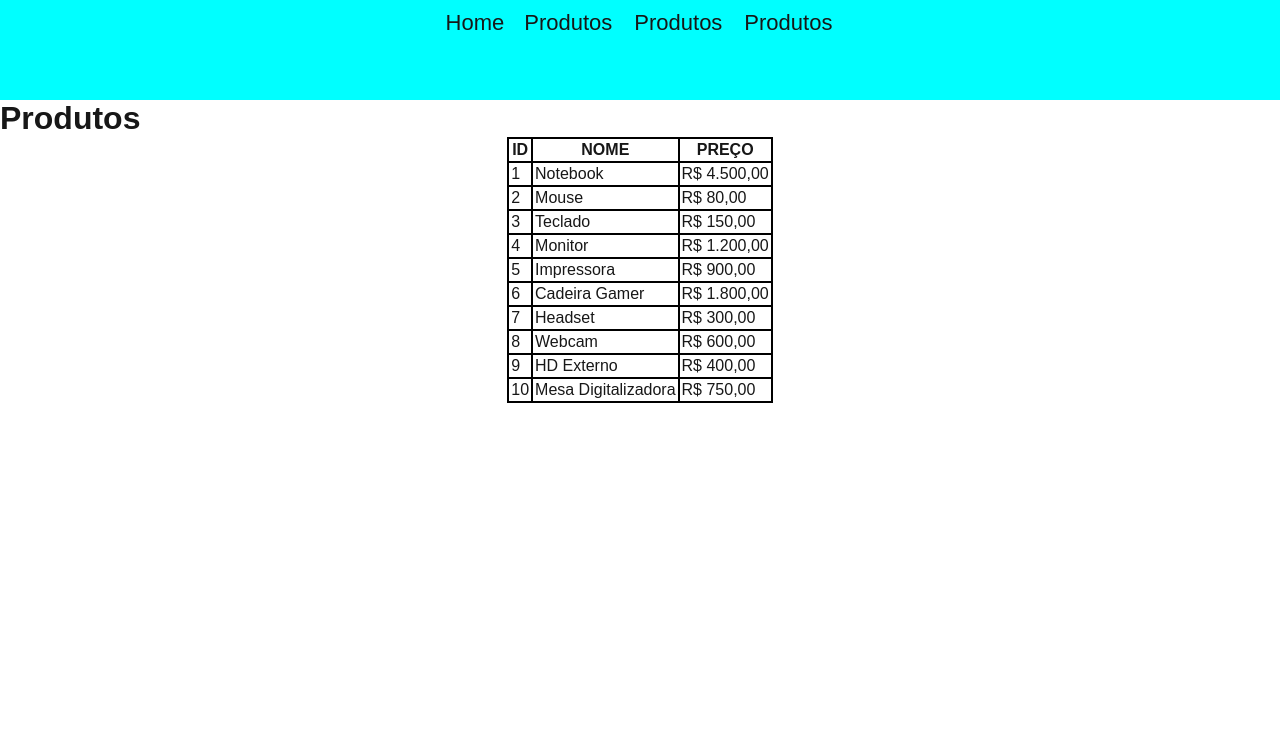
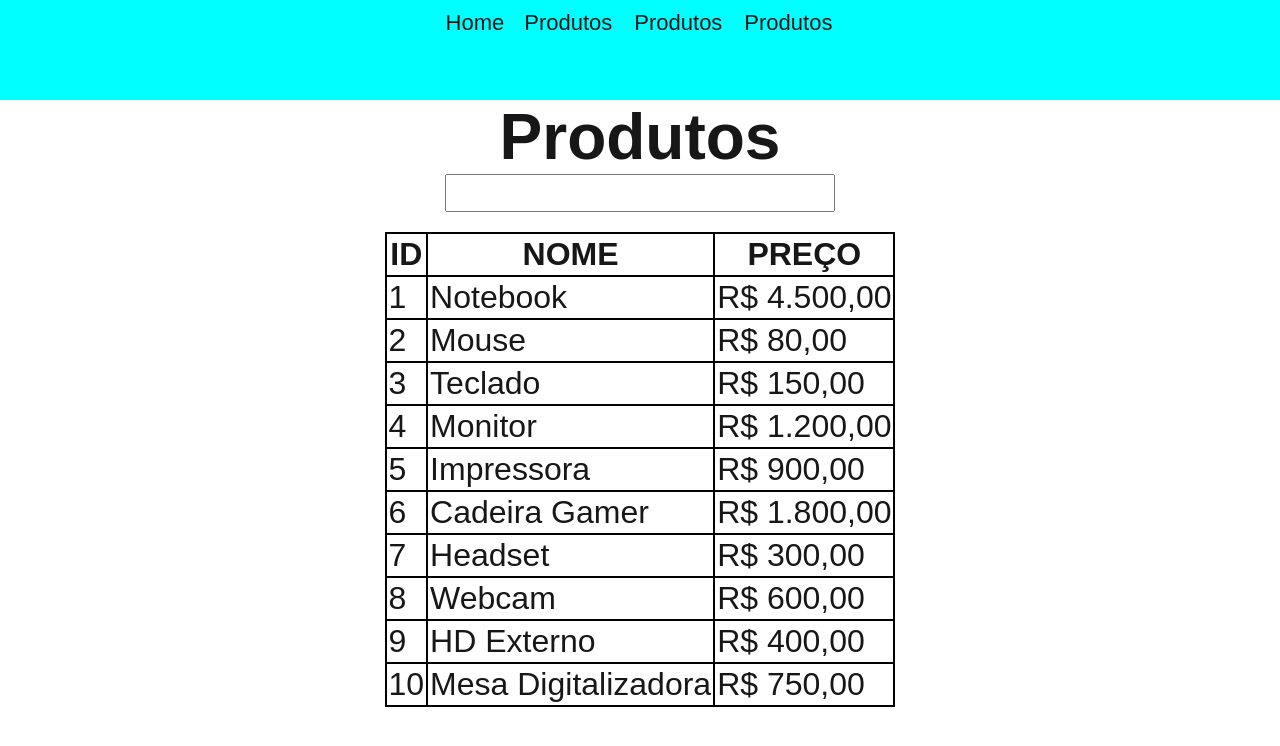
Before and after one commit to wagnerferreiraf/FrontEndII2A2025, a Next.js app: page /produtos in a window 1280 px wide. Shown: the top 746 px of the page. Built offline with nearby package versions, Linux system fonts and the light colour scheme.

Commit message:
Aula do dia 24/10/2025

```diff
--- a/src/app/produtos/page.js
+++ b/src/app/produtos/page.js
@@ -1,3 +1,5 @@
+'use client';
+import { useState } from 'react';
 import styles from './page.module.css';
 
 export default function Produtos() {
@@ -14,9 +16,23 @@ export default function Produtos() {
         { id: 10, nome: "Mesa Digitalizadora", preco: 750 }
     ];
 
+    const [busca, setBusca] = useState('');
+    const produtosFiltro = produtos.filter(prod => prod.nome.toLowerCase().includes(busca.toLowerCase()));
+    const [show, setShow] = useState(false);
     return (
         <div>
-            <h1>Produtos</h1>
+            <div className={styles.divTitulo}>
+                <h1>Produtos</h1>
+                <input
+                    type="text"
+                    onChange={e => setBusca(e.target.value)}
+                    value={busca}
+                />
+            </div>
+            {show && <div
+            className={styles.modal}
+            onClick={() => setShow(false)}
+            ></div>}
             <table className={styles.tbl}>
                 <thead>
                     <tr>
@@ -26,12 +42,14 @@ export default function Produtos() {
                     </tr>
                 </thead>
                 <tbody>
-                    {produtos.map( p => (
-                        <tr key={p.id}>
+                    {produtosFiltro.map(p => (
+                        // ao clicar em uma linha da tabela, exiba uma div (modal) ocupando toda a viewport;
+                        // ao clicar na div, pare de exibir.
+                        <tr key={p.id} onClick={() => setShow(true)}>
                             <td>{p.id}</td>
                             <td>{p.nome}</td>
                             <td>{p.preco.toLocaleString('pt-br', {
-                                style:'currency',
+                                style: 'currency',
                                 currency: 'BRL'
                             })}</td>
                         </tr>
--- a/src/app/produtos/page.module.css
+++ b/src/app/produtos/page.module.css
@@ -1,8 +1,30 @@
 .tbl {
     border-collapse: collapse;
     margin: auto;
+    font-size: 2em;
 }
 .tbl td, .tbl th {
     border: 2px solid black;
     padding: 2px;
 }
+
+.divTitulo {
+    display: flex;
+    flex-direction: column;
+    align-items: center;
+    padding-bottom: 20px;
+    font-size: 2em;
+}
+
+.divTitulo input{
+    font-size: 30px;
+}
+
+.modal {
+    width: 100vw;
+    height: 100vh;
+    background-color: #ddddddce;
+    position:fixed;
+    top: 0;
+    left: 0;
+}
```
